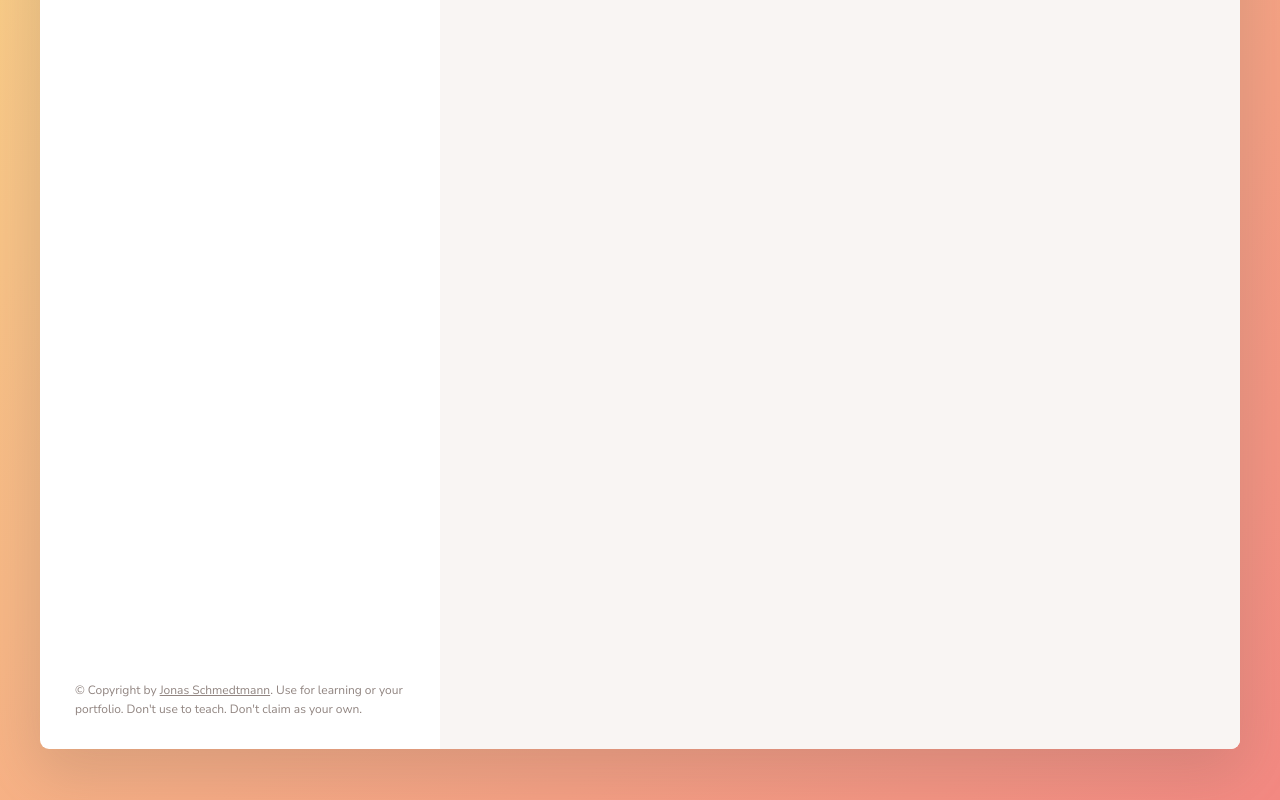
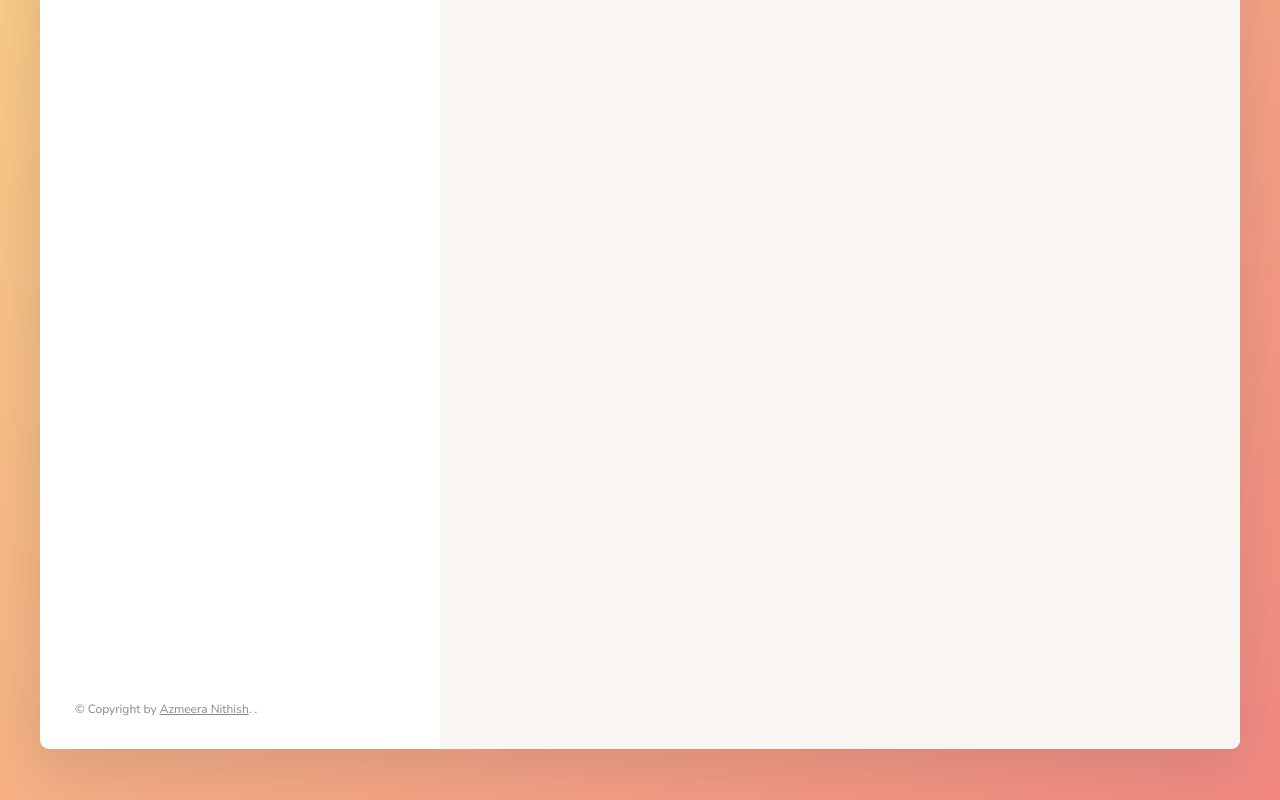
Before and after one commit to Nithish-Azmeera/Forkify, a website built with Parcel: page index.html in a window 1280 px wide. Shown: the part 472-1272 px from the top of the page. Built offline with nearby package versions, Linux system fonts and the light colour scheme.

Commit message:
ChangedCopyright

```diff
--- a/index.html
+++ b/index.html
@@ -123,13 +123,7 @@
 
         <p class="copyright">
           &copy; Copyright by
-          <a
-            class="twitter-link"
-            target="_blank"
-            href="https://twitter.com/jonasschmedtman"
-            >Jonas Schmedtmann</a
-          >. Use for learning or your portfolio. Don't use to teach. Don't claim
-          as your own.
+          <a class="twitter-link" target="_blank" href="">Azmeera Nithish</a>. .
         </p>
       </div>
 
```
